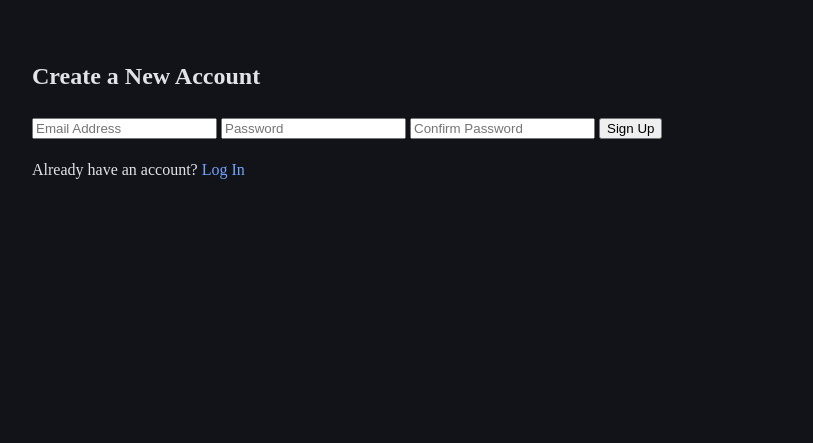
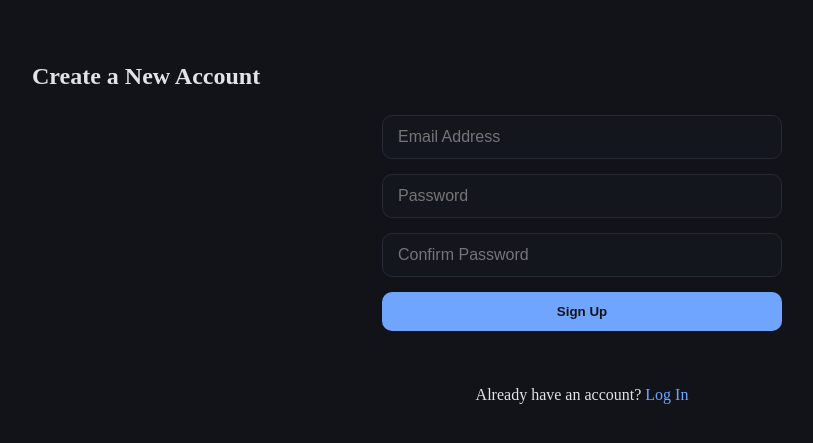
Before and after one commit to jakegallegos2047-sudo/SES, a website built with Vite: page signup.html in a window 1280 px wide. Shown: the part 121-564 px from the top of the page, without its empty margins (58-871 px from the left). Built offline with nearby package versions, Linux system fonts and the light colour scheme; no server answers.

Commit message:
Updating to fit Vercel v1.5

```diff
--- a/signup.html
+++ b/signup.html
@@ -5,6 +5,59 @@
 <meta name="viewport" content="width=device-width, initial-scale=1.0">
 <title>Project SES — Sign Up</title>
 <link rel="stylesheet" href="/src/assets/css/styles.css">
+<style>
+/* Signup-specific styles */
+.signup form {
+  display: flex;
+  flex-direction: column;
+  gap: 15px;
+  max-width: 400px;
+  margin: 0 auto;
+}
+.signup input {
+  padding: 12px 15px;
+  border: 1px solid #262a35;
+  border-radius: 10px;
+  background: #14161d;
+  color: #e1e3e8;
+  font-size: 16px;
+  outline: none;
+  transition: border 0.2s, box-shadow 0.2s;
+}
+.signup input:focus {
+  border-color: #70a5ff;
+  box-shadow: 0 0 8px rgba(112,165,255,0.3);
+}
+.signup button {
+  padding: 12px 15px;
+  border: none;
+  border-radius: 10px;
+  background: #70a5ff;
+  color: #111318;
+  font-weight: bold;
+  cursor: pointer;
+  transition: background 0.2s;
+}
+.signup button:hover {
+  background: #4d85e6;
+}
+.signup p {
+  text-align: center;
+  margin-top: 10px;
+}
+.signup a {
+  color: #70a5ff;
+  text-decoration: none;
+}
+.signup a:hover {
+  text-decoration: underline;
+}
+#signup-error {
+  color: #ff6b6b;
+  text-align: center;
+  font-weight: bold;
+}
+</style>
 </head>
 <body>
 
@@ -27,7 +80,7 @@
       <input type="password" id="signup-password" placeholder="Password" required>
       <input type="password" id="signup-confirm" placeholder="Confirm Password" required>
       <button type="submit">Sign Up</button>
-      <p id="signup-error" style="color:red;"></p>
+      <p id="signup-error"></p>
     </form>
 
     <p>Already have an account? <a href="/login.html">Log In</a></p>
@@ -63,5 +116,6 @@
   }
 });
 </script>
+
 </body>
 </html>
```
Lines whose indentation alone changed are shown as unchanged.
